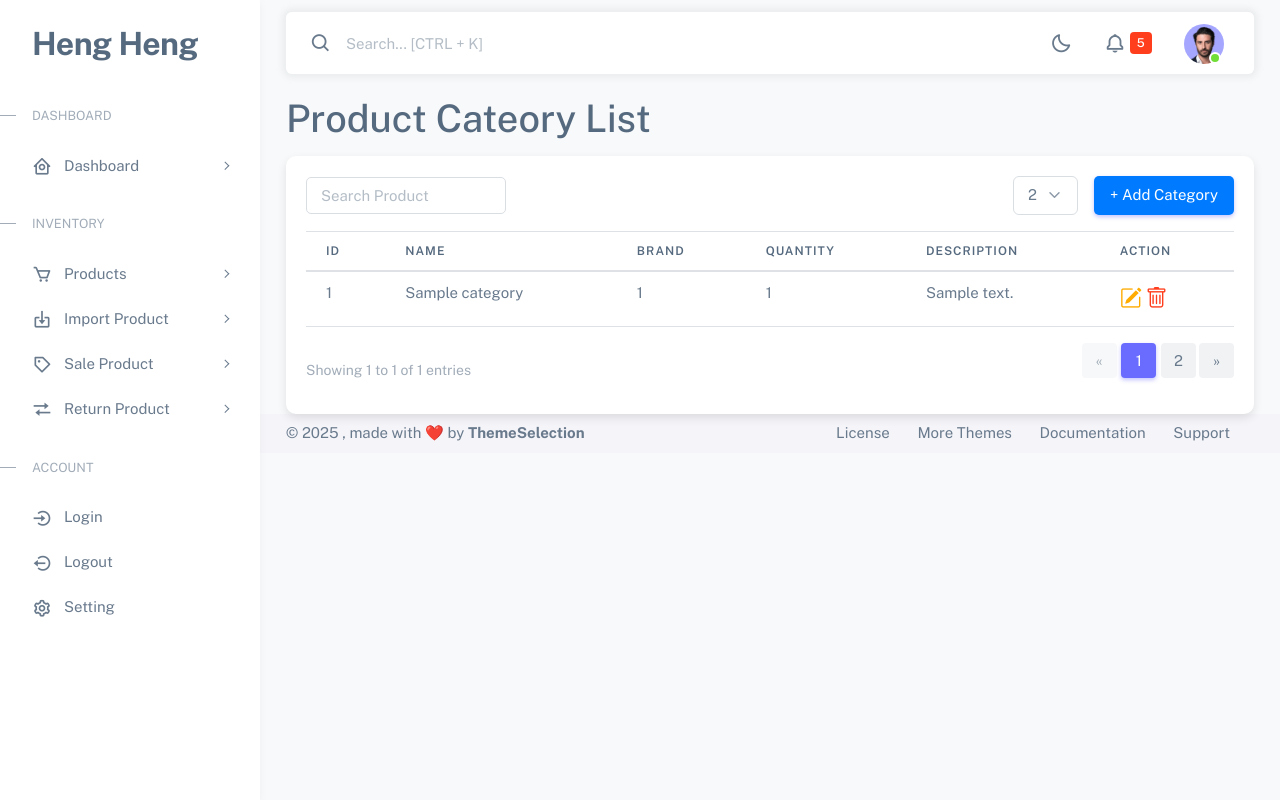
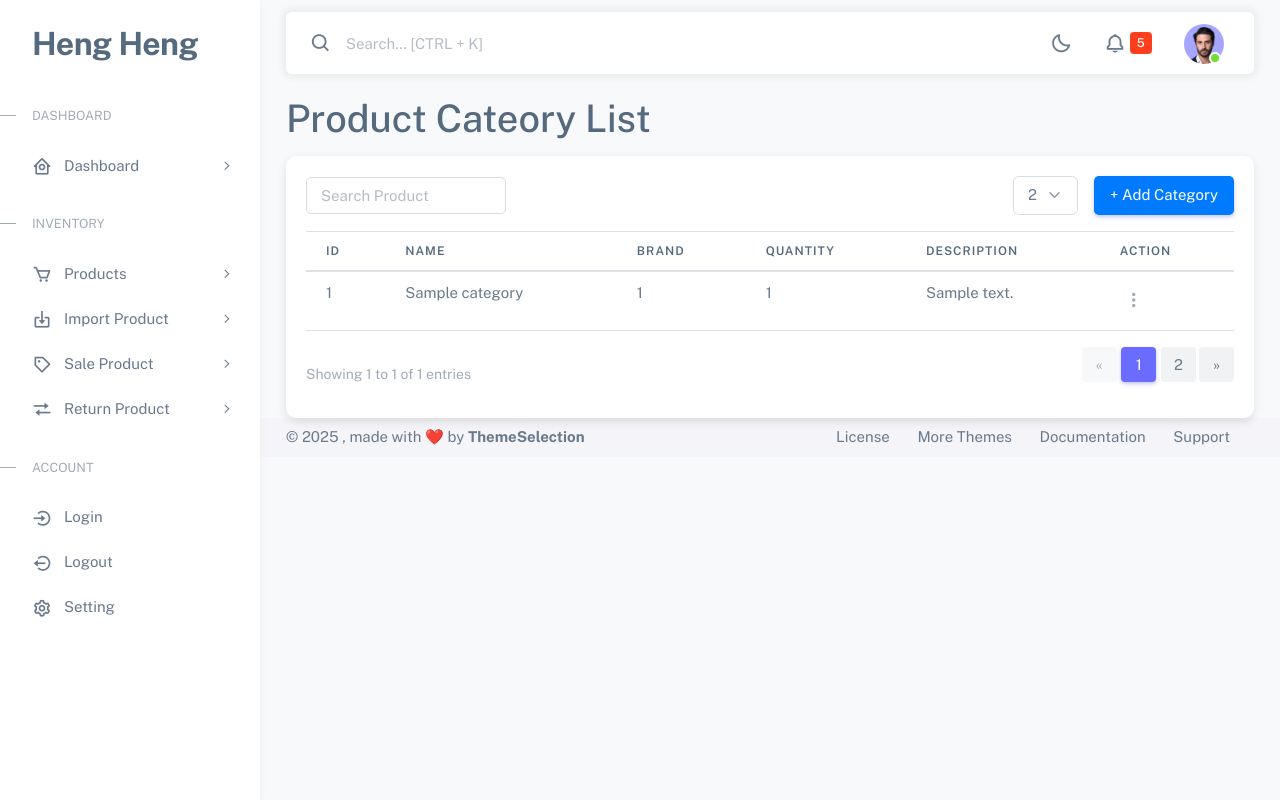
Before and after one commit to poleak-theng065/POS-Management-System-VC1, a PHP site: template views/inventory/category_list/category_list.php in a window 1280 px wide. Run offline with PHP 8.4, Linux system fonts and the light colour scheme; the template is opened without the code that fills it: most values are stand-ins (such as "Sample title", 1, 10 or a date in 2020); some libraries are stand-ins or nearby versions.

Commit message:
style(add category) : change button edit and delete form [SCRUM-304]

```diff
--- a/views/inventory/category_list/category_list.php
+++ b/views/inventory/category_list/category_list.php
@@ -34,16 +34,26 @@
                         <td><?= !empty($category['total_stock_quantity']) ? $category['total_stock_quantity'] : 0 ?></td>
                         <td><?= $category['description'] ?></td>
                         <td>
-                            <a href="/category_list/edit/<?= $category['category_id'] ?>" class="text-warning">
-                                <i class="bi bi-pencil-square fs-4"></i>
-                            </a>
-
-                            <a type="button" class="text-danger deleteCategoryBtn"
-                                data-id="<?= $category['category_id'] ?>"
-                                data-name="<?= htmlspecialchars($category['name']) ?>"
-                                data-bs-toggle="modal" data-bs-target="#deleteCategoryModal">
-                                <i class="bi bi-trash fs-4"></i>
-                            </a>
+                            <div class="dropdown">
+                                <button class="btn btn-link text-muted p-0 m-1" type="button" id="dropdownMenuButton" data-bs-toggle="dropdown" aria-expanded="false">
+                                    <i class="bi bi-three-dots-vertical fs-5"></i>
+                                </button>
+                                <ul class="dropdown-menu" aria-labelledby="dropdownMenuButton">
+                                    <li>
+                                        <a href="/category_list/edit/<?= $category['category_id'] ?>" class="dropdown-item text-warning">
+                                            <i class="bi bi-pencil-square fs-4"></i> Edit
+                                        </a>
+                                    </li>
+                                    <li>
+                                        <a type="button" class="dropdown-item text-danger deleteCategoryBtn"
+                                            data-id="<?= $category['category_id'] ?>"
+                                            data-name="<?= htmlspecialchars($category['name']) ?>"
+                                            data-bs-toggle="modal" data-bs-target="#deleteCategoryModal">
+                                            <i class="bi bi-trash fs-4"></i> Delete
+                                        </a>
+                                    </li>
+                                </ul>
+                            </div>
                         </td>
                     </tr>
                 <?php endforeach ?>
```
